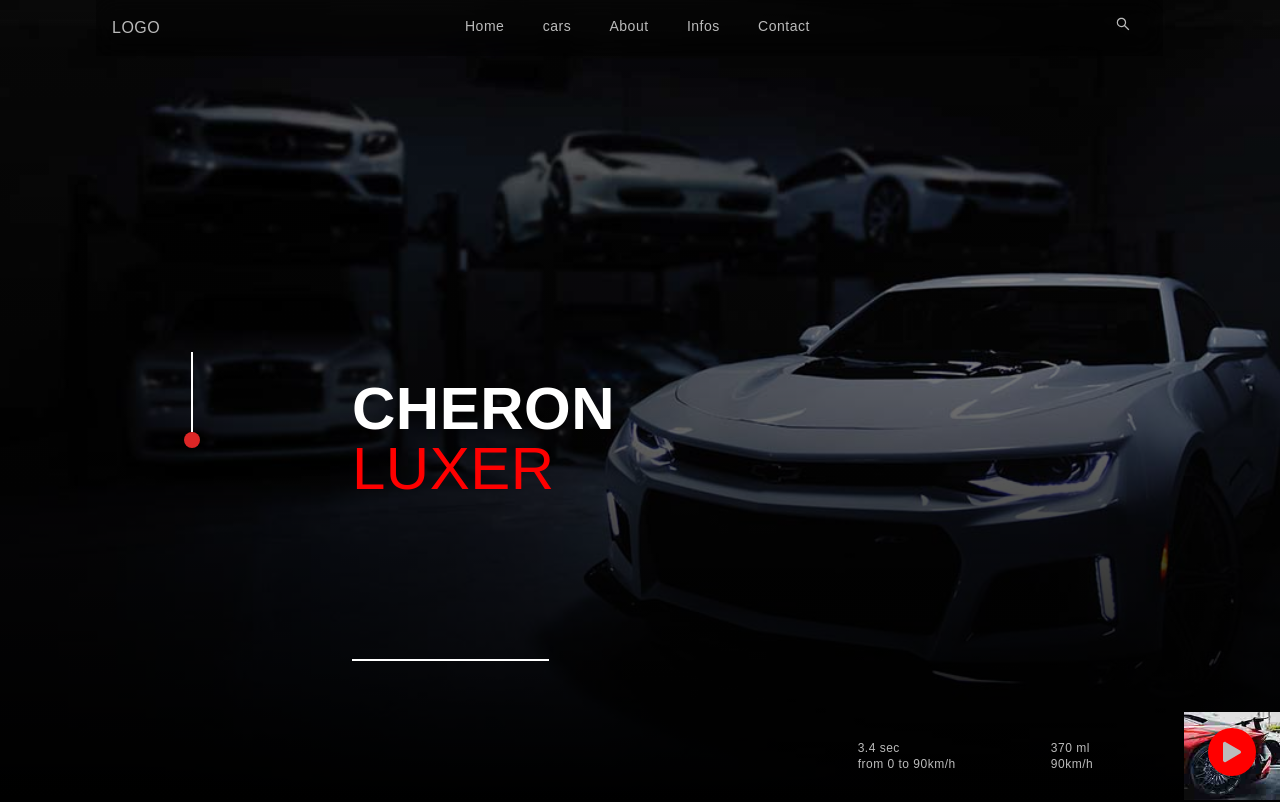
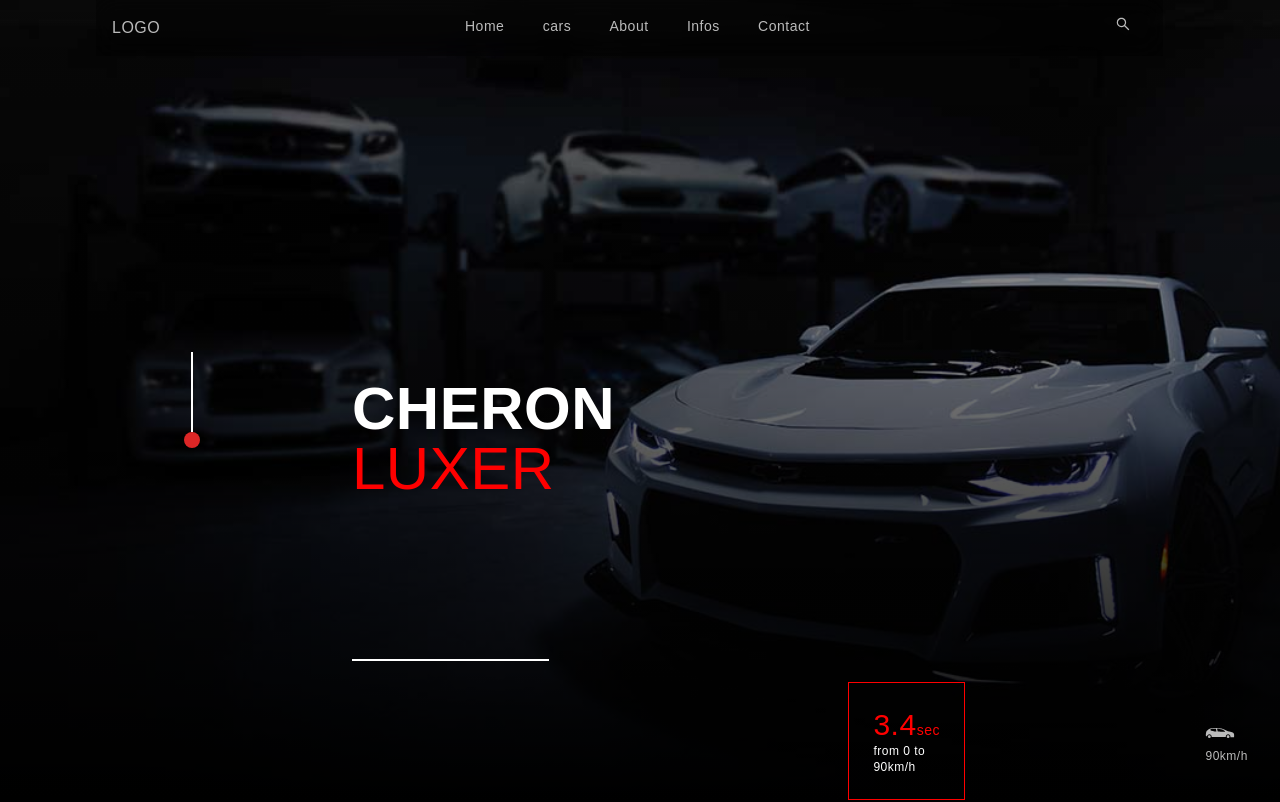
Before and after one commit to joel-kalema/luxury-cars, a Next.js app: page / in a window 1280 px wide. Shown: the top 802 px of the page. Built offline with nearby package versions, Linux system fonts and the light colour scheme.

Commit message:
Update the design

```diff
--- a/components/home.js
+++ b/components/home.js
@@ -1,4 +1,5 @@
 import { BsFillPlayFill } from 'react-icons/bs';
+import { GiCityCar } from 'react-icons/gi';
 
 export default function HomePage (){
     return (
@@ -19,20 +20,16 @@ export default function HomePage (){
             </div>
             <div className="flex w-2/6 justify-between items-flex-end z-10 absolute bottom-0 right-0 text-xs">
                 <div className="w-1/4 flex justify-center items-center text-xs">
-                    <div>
-                        <h3>3.4 sec</h3>
-                        <h4>from 0 to 90km/h</h4>
+                    <div className='border border-[red] p-6'>
+                        <h3 className='text-3xl text-[red]'>3.4<span className='text-sm'>sec</span></h3>
+                        <h1>from 0 to 90km/h</h1>
                     </div>
                 </div>
                 <div className="w-1/4 flex justify-center items-center text-xs">
                     <div>
-                        <h3>370 ml</h3>
+                        <h3 className='text-3xl'><GiCityCar /></h3>
                         <h4>90km/h</h4>
                     </div>
-                </div>
-                <div className="1/4 justify-center items-center relative">
-                    <img src="play.jpg" alt="" className="w-[6rem]"/>
-                    <a href="#" className="absolute top-4 left-6 bg-[red] w-[3rem] h-[3rem] rounded-full flex justify-center items-center text-4xl"><BsFillPlayFill /></a>
                 </div>
             </div>
         </div>
```
